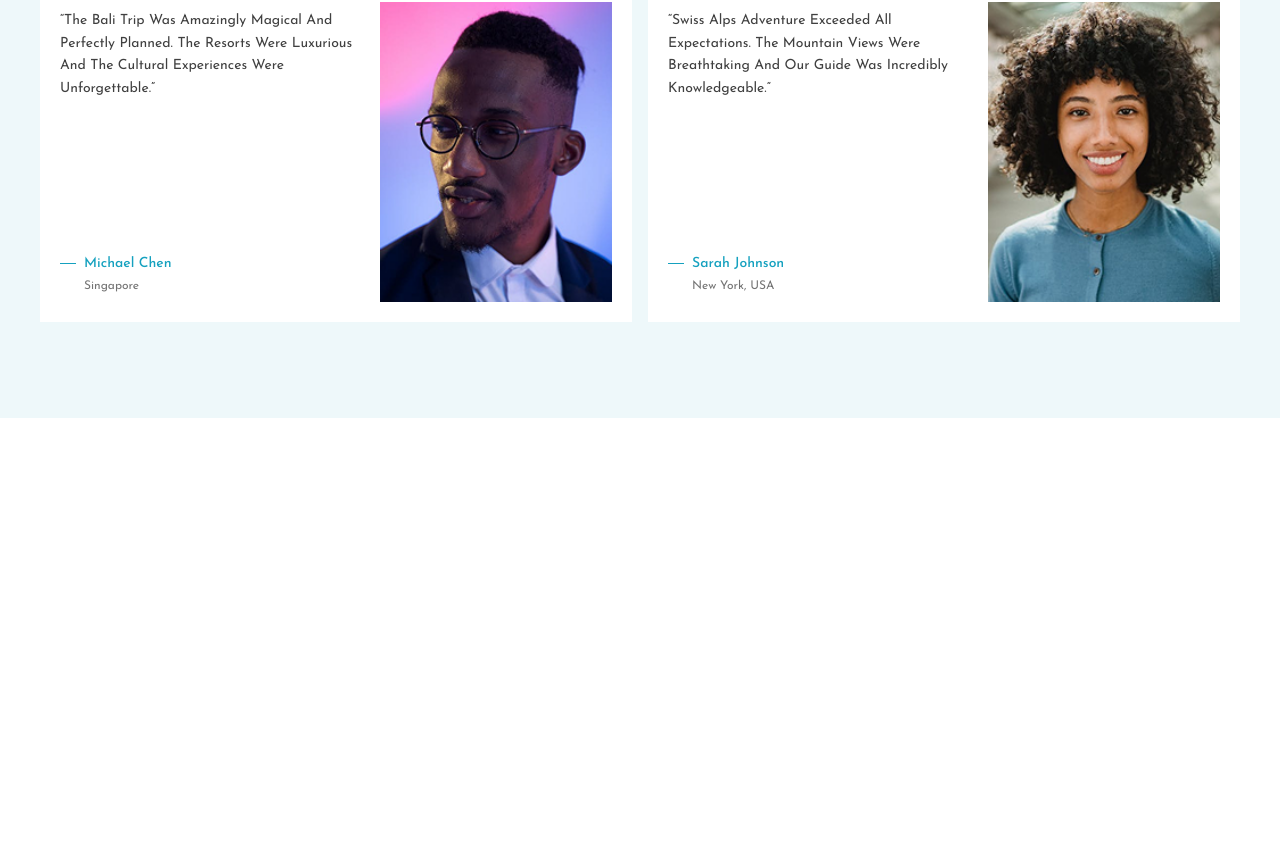
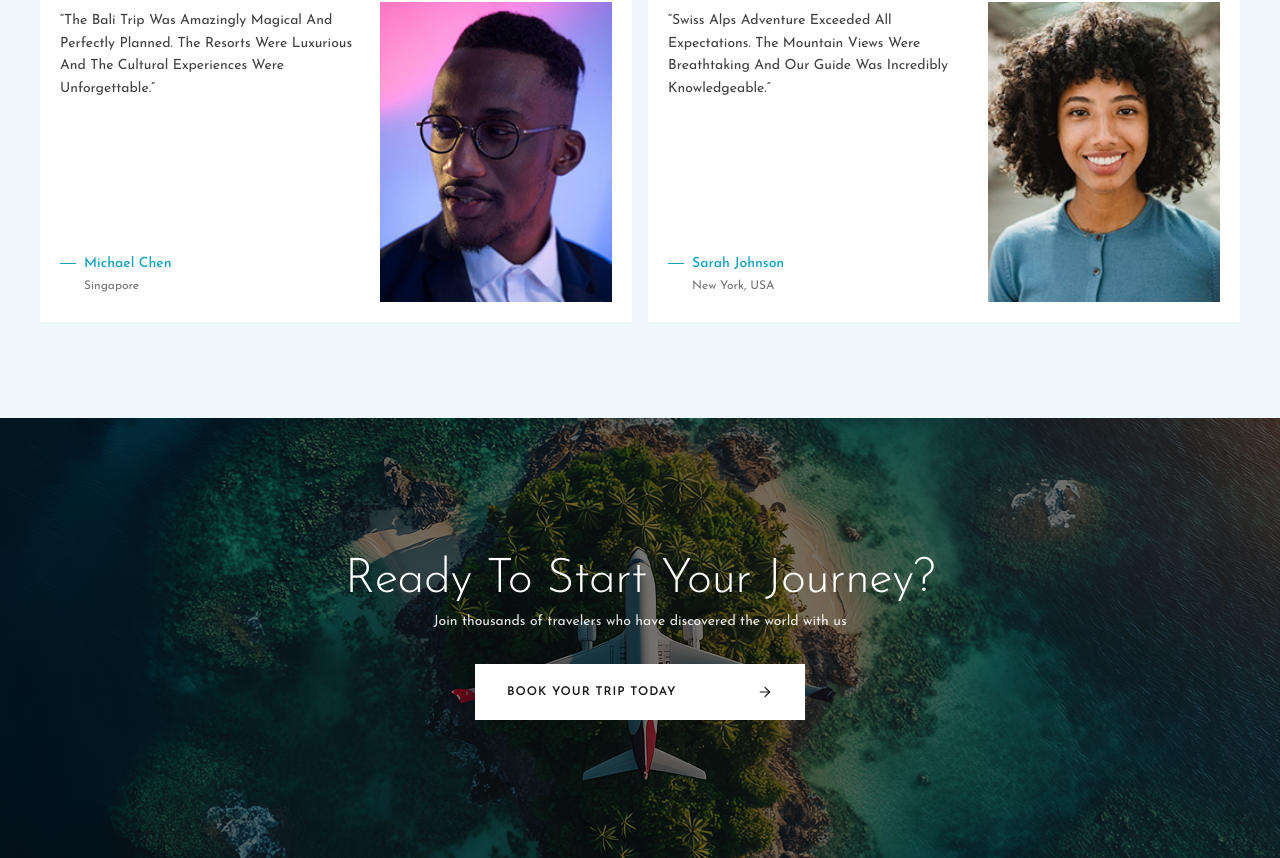
Before and after one commit to asifdev62/Wanderlust, a Next.js app: page / in a window 1280 px wide. Shown: the part 1477-2335 px from the top of the page. Before the commit the page ends 1895 px from the top, so only its background shows below. Built offline with nearby package versions, Linux system fonts and the light colour scheme.

Commit message:
book option add

```diff
--- a/src/app/page.tsx
+++ b/src/app/page.tsx
@@ -1,4 +1,5 @@
 import { Banner } from "@/components/banner";
+import { Cta } from "@/components/cta";
 import { Navbar } from "@/components/navbar";
 import { Testimonials } from "@/components/testimonials";
 import { WhyChoose } from "@/components/why-choose";
@@ -10,6 +11,7 @@ export default function Home() {
       <Banner />
       <WhyChoose />
       <Testimonials />
+      <Cta />
     </main>
   );
 }
--- /dev/null
+++ b/src/components/cta.tsx
@@ -0,0 +1,44 @@
+import Image from "next/image";
+import { ArrowRight } from "lucide-react";
+
+export function Cta() {
+  return (
+    <section
+      id="book"
+      aria-labelledby="cta-heading"
+      className="relative isolate flex min-h-[280px] items-center justify-center overflow-hidden bg-neutral-900 text-center lg:min-h-[440px]"
+    >
+      <Image
+        src="/images/CTA.png"
+        alt="Aerial view of a tropical island with a plane flying overhead"
+        fill
+        sizes="100vw"
+        className="-z-20 object-cover object-center"
+      />
+      <div className="absolute inset-0 -z-10 bg-black/55" />
+
+      <div className="mx-auto flex max-w-[720px] flex-col items-center px-6 py-14">
+        <h2
+          id="cta-heading"
+          className="text-3xl font-light tracking-[-0.01em] text-white lg:text-5xl"
+        >
+          Ready To Start Your Journey?
+        </h2>
+        <p className="mt-2 text-[10px] text-white/90 lg:text-sm">
+          Join thousands of travelers who have discovered the world with us
+        </p>
+
+        <button
+          type="button"
+          className="group mt-6 flex h-10 w-[272px] max-w-full items-center justify-between bg-white px-5 text-[10px] font-semibold tracking-[0.08em] text-neutral-900 uppercase transition-colors hover:bg-brand hover:text-white lg:mt-8 lg:h-14 lg:w-[330px] lg:px-8 lg:text-xs"
+        >
+          Book Your Trip Today
+          <ArrowRight
+            className="size-3.5 transition-transform group-hover:translate-x-1 lg:size-4"
+            strokeWidth={1.8}
+          />
+        </button>
+      </div>
+    </section>
+  );
+}
--- a/src/components/ui/carousel.tsx
+++ b/src/components/ui/carousel.tsx
@@ -95,6 +95,8 @@ function Carousel({
 
   React.useEffect(() => {
     if (!api) return
+    // Sync the controls with Embla's initial mounted state.
+    // eslint-disable-next-line react-hooks/set-state-in-effect
     onSelect(api)
     api.on("reInit", onSelect)
     api.on("select", onSelect)
```
